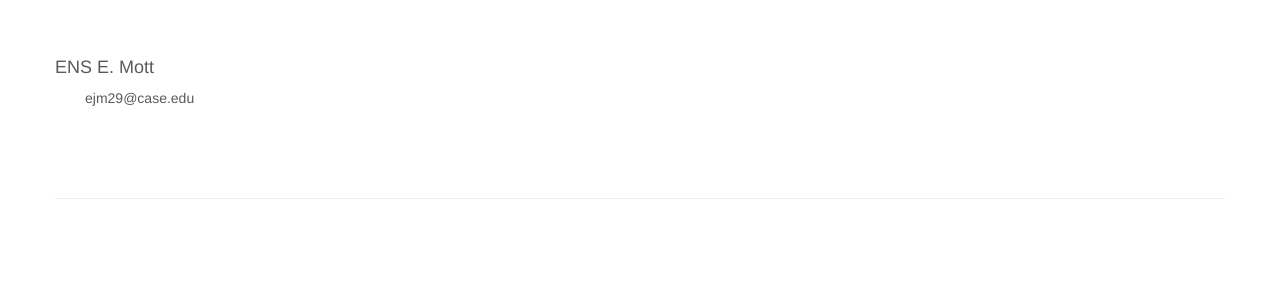
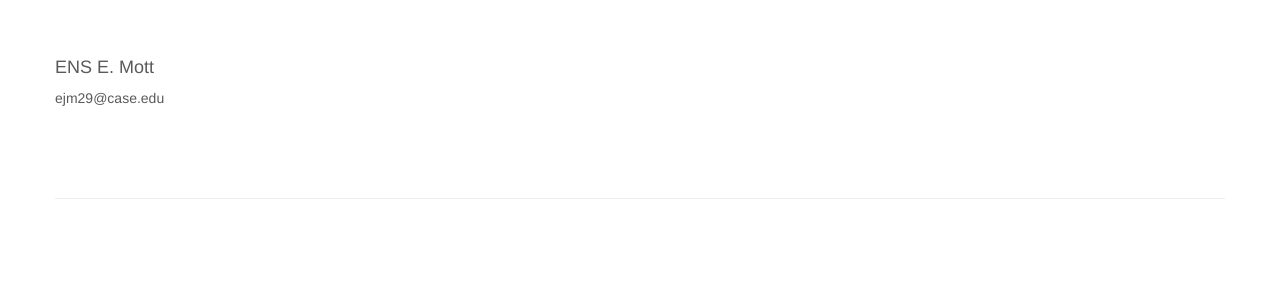
Before and after one commit to courserules/courserules.github.io, a Jekyll site: the page built from contact.html, in a window 1280 px wide. Shown: the part 602-884 px from the top of the page. Built offline with Jekyll 4.4.1, drawn with Linux system fonts in a browser that asks for light colours.

Commit message:
Updated contact page

```diff
--- a/contact.html
+++ b/contact.html
@@ -37,10 +37,8 @@ permalink: /contact/
 	<div class="row">
 		<div class="col-xs-12 col-md-8">
 		<h4>ENS E. Mott</h4>
-		<ul>
-			<li>ejm29@case.edu</li>
+		<p>ejm29@case.edu</p>
 
-		</ul>
 
 		</div><!-- /span -->
 	</div><!-- /.row -->
```
